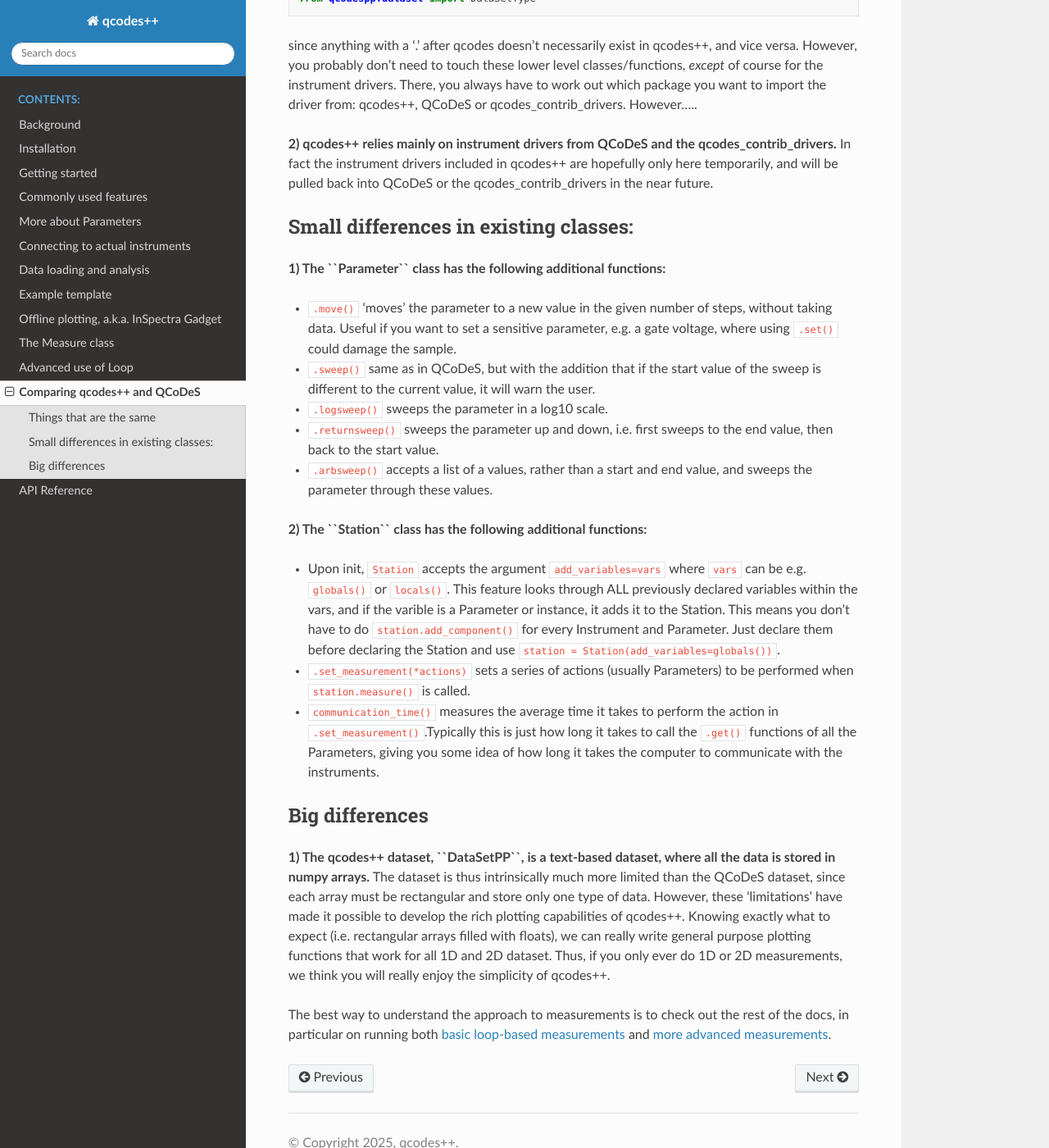
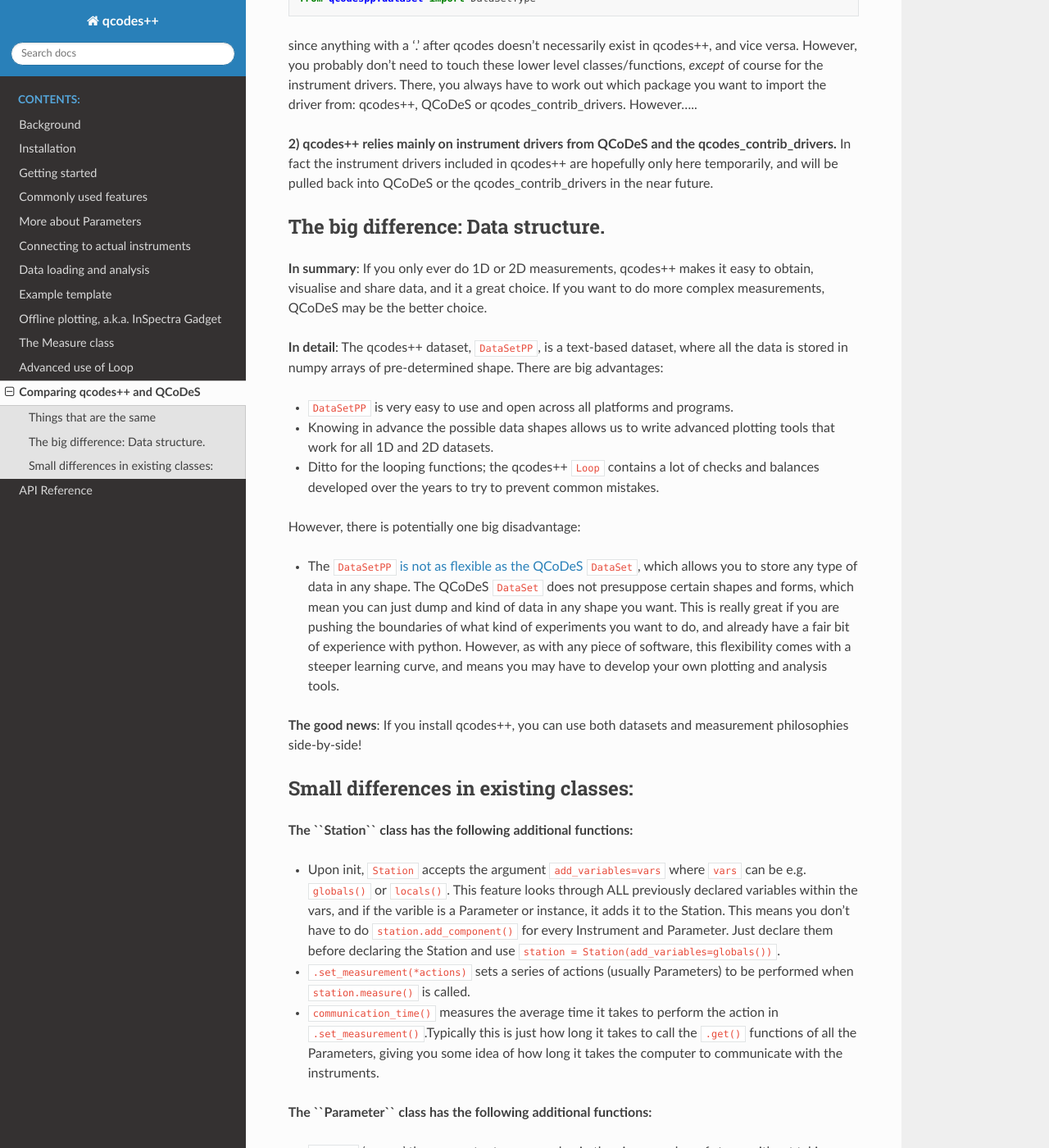
Before and after one commit to qcodespp/qcodespp.github.io, a Sphinx documentation site: the page built from docs/source/differences_from_qcodes.rst, in a window 1280 px wide and 1400 px high, scrolled down 718 px. Shown: the whole window at 82% size. Built offline with Sphinx 7.4.7 and the Read the Docs theme 3.1.0, drawn with Linux system fonts in a browser that asks for light colours; some of the changed text lies outside the part shown.

Commit message:
update qcodes/qcodespp differenced

```diff
--- a/docs/source/differences_from_qcodes.rst
+++ b/docs/source/differences_from_qcodes.rst
@@ -30,10 +30,35 @@
 
 **2) qcodes++ relies mainly on instrument drivers from QCoDeS and the qcodes_contrib_drivers.** In fact the instrument drivers included in qcodes++ are hopefully only here temporarily, and will be pulled back into QCoDeS or the qcodes_contrib_drivers in the near future.
 
+The big difference: Data structure.
+-----------------------------------
+
+**In summary**: If you only ever do 1D or 2D measurements, qcodes++ makes it easy to obtain, visualise and share data, and it a great choice. If you want to do more complex measurements, QCoDeS may be the better choice.
+
+**In detail**: The qcodes++ dataset, ``DataSetPP``, is a text-based dataset, where all the data is stored in numpy arrays of pre-determined shape. There are big advantages:
+
+* ``DataSetPP`` is very easy to use and open across all platforms and programs.
+* Knowing in advance the possible data shapes allows us to write advanced plotting tools that work for all 1D and 2D datasets.
+* Ditto for the looping functions; the qcodes++ ``Loop`` contains a lot of checks and balances developed over the years to try to prevent common mistakes.
+
+However, there is potentially one big disadvantage:
+
+* The ``DataSetPP`` `is not as flexible as the QCoDeS <https://microsoft.github.io/Qcodes/dataset/dataset_design.html>`__ ``DataSet``, which allows you to store any type of data in any shape. The QCoDeS ``DataSet`` does not presuppose certain shapes and forms, which mean you can just dump and kind of data in any shape you want. This is really great if you are pushing the boundaries of what kind of experiments you want to do, and already have a fair bit of experience with python. However, as with any piece of software, this flexibility comes with a steeper learning curve, and means you may have to develop your own plotting and analysis tools.
+
+**The good news**: If you install qcodes++, you can use both datasets and measurement philosophies side-by-side!
+
 Small differences in existing classes:
 --------------------------------------
 
-**1) The ``Parameter`` class has the following additional functions:**
+**The ``Station`` class has the following additional functions:**
+
+* Upon init, ``Station`` accepts the argument ``add_variables=vars`` where ``vars`` can be e.g. ``globals()`` or ``locals()``. This feature looks through ALL previously declared variables within the vars, and if the varible is a Parameter or instance, it adds it to the Station. This means you don't have to do ``station.add_component()`` for every Instrument and Parameter. Just declare them before declaring the Station and use ``station = Station(add_variables=globals())``.
+
+* ``.set_measurement(*actions)`` sets a series of actions (usually Parameters) to be performed when ``station.measure()`` is called.
+
+* ``communication_time()`` measures the average time it takes to perform the action in ``.set_measurement()``.Typically this is just how long it takes to call the ``.get()`` functions of all the Parameters, giving you some idea of how long it takes the computer to communicate with the instruments.
+
+**The ``Parameter`` class has the following additional functions:**
 
 * ``.move()`` 'moves' the parameter to a new value in the given number of steps, without taking data. Useful if you want to set a sensitive parameter, e.g. a gate voltage, where using ``.set()`` could damage the sample.
 
@@ -45,17 +70,6 @@
 
 * ``.arbsweep()`` accepts a list of a values, rather than a start and end value, and sweeps the parameter through these values.
 
-**2) The ``Station`` class has the following additional functions:**
+**MultiParameterWrapper makes it easy to create a MultiParameter from existing Parameters.**
 
-* Upon init, ``Station`` accepts the argument ``add_variables=vars`` where ``vars`` can be e.g. ``globals()`` or ``locals()``. This feature looks through ALL previously declared variables within the vars, and if the varible is a Parameter or instance, it adds it to the Station. This means you don't have to do ``station.add_component()`` for every Instrument and Parameter. Just declare them before declaring the Station and use ``station = Station(add_variables=globals())``.
-
-* ``.set_measurement(*actions)`` sets a series of actions (usually Parameters) to be performed when ``station.measure()`` is called.
-
-* ``communication_time()`` measures the average time it takes to perform the action in ``.set_measurement()``.Typically this is just how long it takes to call the ``.get()`` functions of all the Parameters, giving you some idea of how long it takes the computer to communicate with the instruments.
-
-Big differences
-----------------
-
-**1) The qcodes++ dataset, ``DataSetPP``, is a text-based dataset, where all the data is stored in numpy arrays.** The dataset is thus intrinsically much more limited than the QCoDeS dataset, since each array must be rectangular and store only one type of data. However, these 'limitations' have made it possible to develop the rich plotting capabilities of qcodes++. Knowing exactly what to expect (i.e. rectangular arrays filled with floats), we can really write general purpose plotting functions that work for all 1D and 2D dataset. Thus, if you only ever do 1D or 2D measurements, we think you will really enjoy the simplicity of qcodes++.
-
-The best way to understand the approach to measurements is to check out the rest of the docs, in particular on running both `basic loop-based measurements <dummy_measurements.html#running-a-measurement>`_ and `more advanced measurements <advanced.html>`_.
+See the `MultiParameterWrapper documentation <https://qcodespp.github.io/parameters.html#multiparameter-and-multiparameterwrapper>`__ for more details.
```
